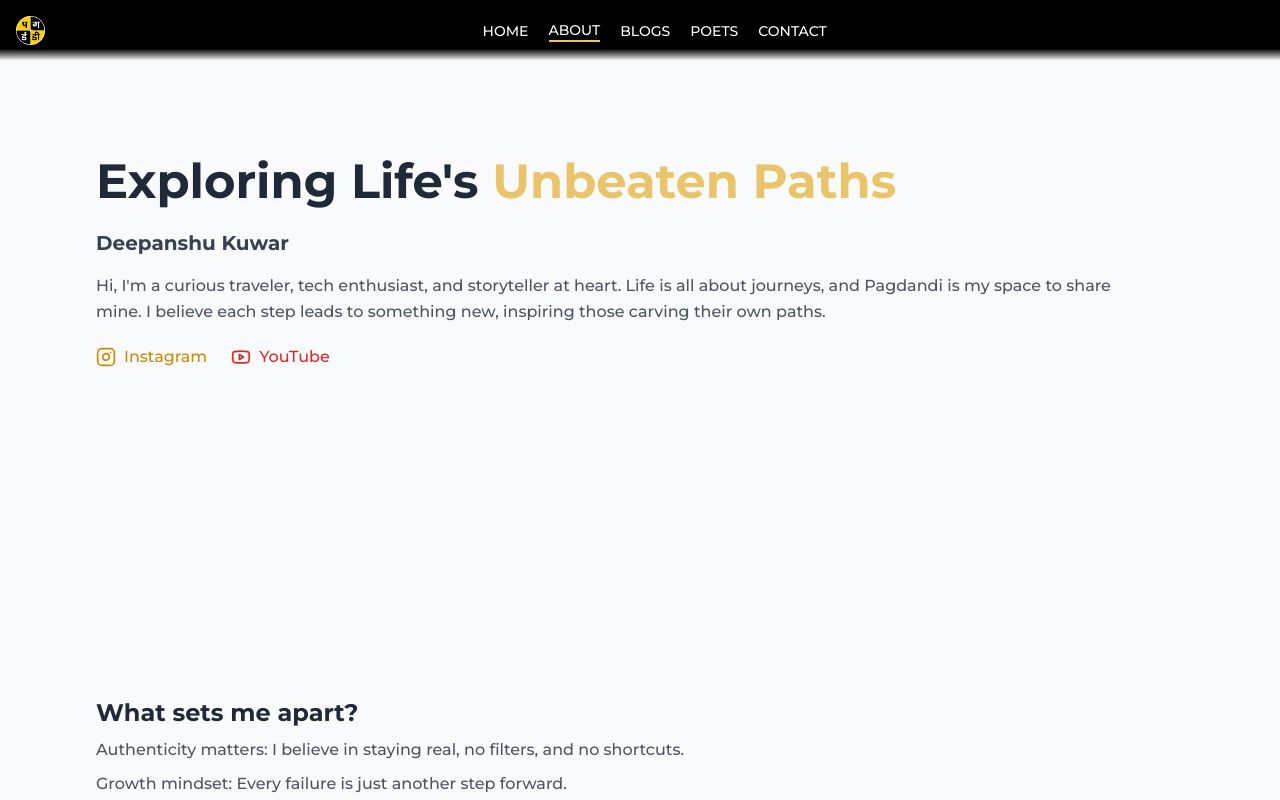
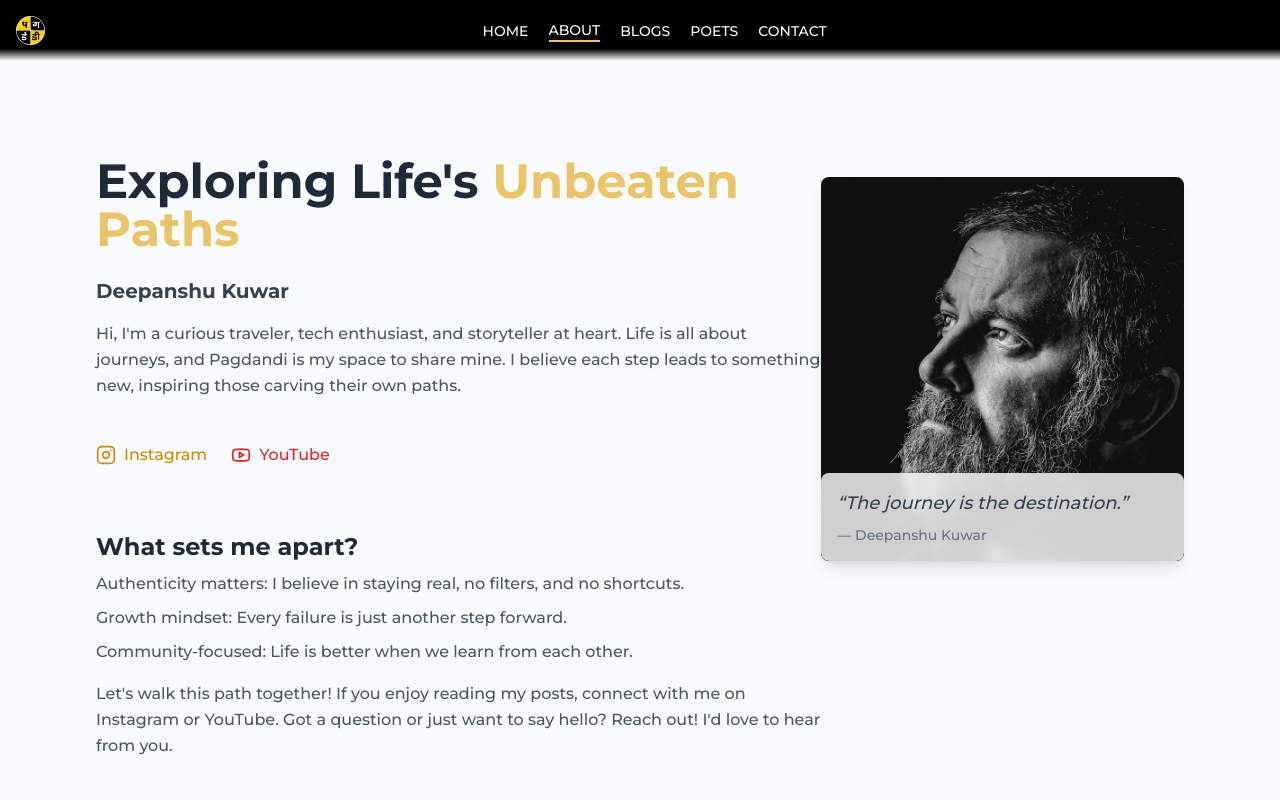
Before and after one commit to Mohit-Singh-007/the-pagdandi, a Next.js app: page /about in a window 1280 px wide. Shown: the top 800 px of the page. Built offline with nearby package versions, Linux system fonts and the light colour scheme; no server answers.

Commit message:
about-page fix

```diff
--- a/src/app/about/page.tsx
+++ b/src/app/about/page.tsx
@@ -7,13 +7,13 @@ export const metadata: Metadata = {
   title: "About",
   description:
     "Learn more about Pagdandi, our mission to inspire and support personal growth, productivity, and self-improvement through insightful articles and resources.",
-  // ... other metadata fields
 };
 
 export default function About() {
   return (
     <div className="bg-gray-50 min-h-screen">
       <section className="flex flex-col md:flex-row items-start p-6 md:p-24 space-y-10 md:space-y-0">
+        {/* Main Article */}
         <article className="flex-1 space-y-6">
           <header>
             <h1 className="text-4xl md:text-5xl font-bold text-gray-800">
@@ -22,18 +22,20 @@ export default function About() {
             </h1>
           </header>
 
-          <div className="flex flex-col md:flex-row items-start md:space-x-8">
-            {/* Left Section */}
-            <section className="flex-1">
+          {/* Text Content */}
+          <div className="space-y-4">
             <p className="text-xl font-semibold text-gray-700">
               Deepanshu Kuwar
             </p>
-              <p className="text-gray-600 leading-relaxed mt-4">
-                Hi, I&apos;m a curious traveler, tech enthusiast, and
-                storyteller at heart. Life is all about journeys, and Pagdandi
-                is my space to share mine. I believe each step leads to
-                something new, inspiring those carving their own paths.
+            <p className="text-gray-600 leading-relaxed">
+              Hi, I&apos;m a curious traveler, tech enthusiast, and storyteller
+              at heart. Life is all about journeys, and Pagdandi is my space to
+              share mine. I believe each step leads to something new, inspiring
+              those carving their own paths.
             </p>
+          </div>
+
+          {/* Social Links */}
           <nav className="flex space-x-6 pt-5">
             <Link
               href="https://instagram.com"
@@ -52,14 +54,8 @@ export default function About() {
               <span>YouTube</span>
             </Link>
           </nav>
-            </section>
 
-            {/* Profile Section */}
-            <section className="w-full md:w-auto flex justify-center">
-              <MyProfile />
-            </section>
-          </div>
-
+          {/* Additional Info */}
           <section className="pt-4 md:pt-10">
             <h3 className="text-2xl font-semibold text-gray-800">
               What sets me apart?
@@ -81,6 +77,11 @@ export default function About() {
             </p>
           </section>
         </article>
+
+        {/* Profile Section */}
+        <section className="flex justify-center w-full md:w-1/3">
+          <MyProfile />
+        </section>
       </section>
     </div>
   );
--- a/src/components/pages/About/MyProfile.tsx
+++ b/src/components/pages/About/MyProfile.tsx
@@ -2,12 +2,12 @@ import Image from "next/image";
 
 export default function MyProfile() {
   return (
-    <div className="flex-1 flex justify-center items-start mt-5">
-      <div className="relative w-full h-72 sm:h-96 bg-gray-200 rounded-lg overflow-hidden shadow-lg">
+    <div className="flex justify-center items-center w-full mt-5">
+      <div className="relative w-full max-w-md h-72 sm:h-96 bg-gray-200 rounded-lg overflow-hidden shadow-lg">
         {/* Profile Image */}
         <Image
-          src="/profile.jpg" // Replace with your actual image path
-          alt="Travel"
+          src="/profile.jpg"
+          alt="Profile Image"
           fill
           className="absolute inset-0 w-full h-full object-cover"
           quality={70}
```
Lines whose indentation alone changed are shown as unchanged.
